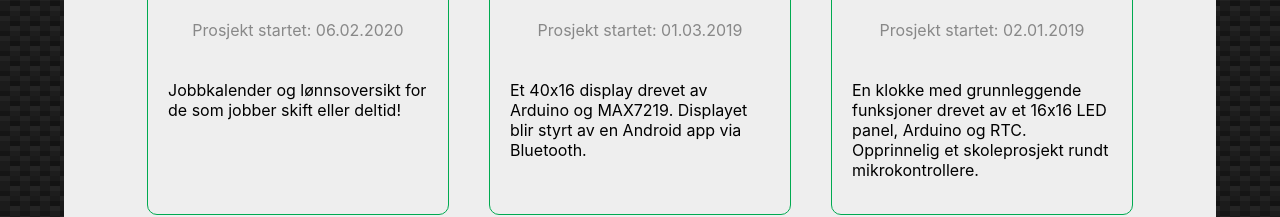
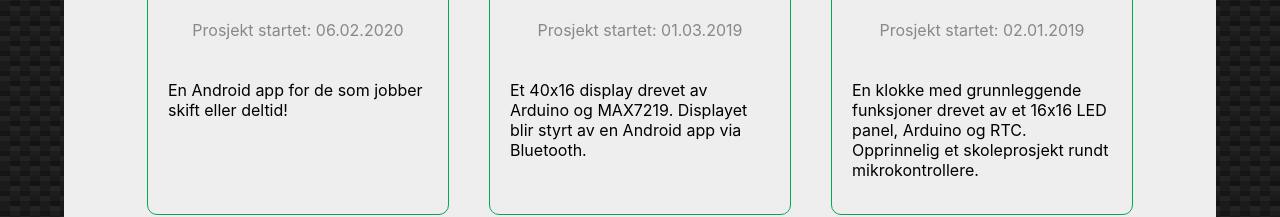
Before and after one commit to Zprite/minside, a Next.js app: page /portifolio in a window 1280 px wide. Shown: the part 669-886 px from the top of the page. Built offline with nearby package versions, Linux system fonts and the light colour scheme.

Commit message:
updated a description

```diff
--- a/content/BlogPosts.js
+++ b/content/BlogPosts.js
@@ -1,5 +1,5 @@
 export const posts = [
-    {date: "2020-02-22", title:"terminus" , desc:"Jobbkalender og lønnsoversikt for de som jobber skift eller deltid!", img:"https://i.imgur.com/vFXqxh9.jpg"}
+    {date: "2020-02-22", title:"terminus" , desc:"En Android app for de som jobber skift eller deltid!", img:"https://i.imgur.com/vFXqxh9.jpg"}
     ,{date: "2015-07-30", title:"Prosjekt N", desc:"En mod til Super Smash Bros Melee hvor de fleste karakterene får et norskt særpreg!", img:"https://scontent.fosl3-2.fna.fbcdn.net/v/t31.0-8/12052554_1644910162441416_196696005697174009_o.jpg?_nc_cat=111&_nc_sid=07e735&_nc_ohc=kNiDFtYn_DgAX875Lgl&_nc_ht=scontent.fosl3-2.fna&oh=3b52c488b6377ce910ccafed11ef1984&oe=5EC0FC9B"}
     ,{date: "2019-01-15", title:"Matrise-klokke", desc:"En klokke med grunnleggende funksjoner drevet av et 16x16 LED panel, Arduino og RTC. Opprinnelig et skoleprosjekt rundt mikrokontrollere.",
         img:"https://i.imgur.com/5a3AIRU.png"},
```
